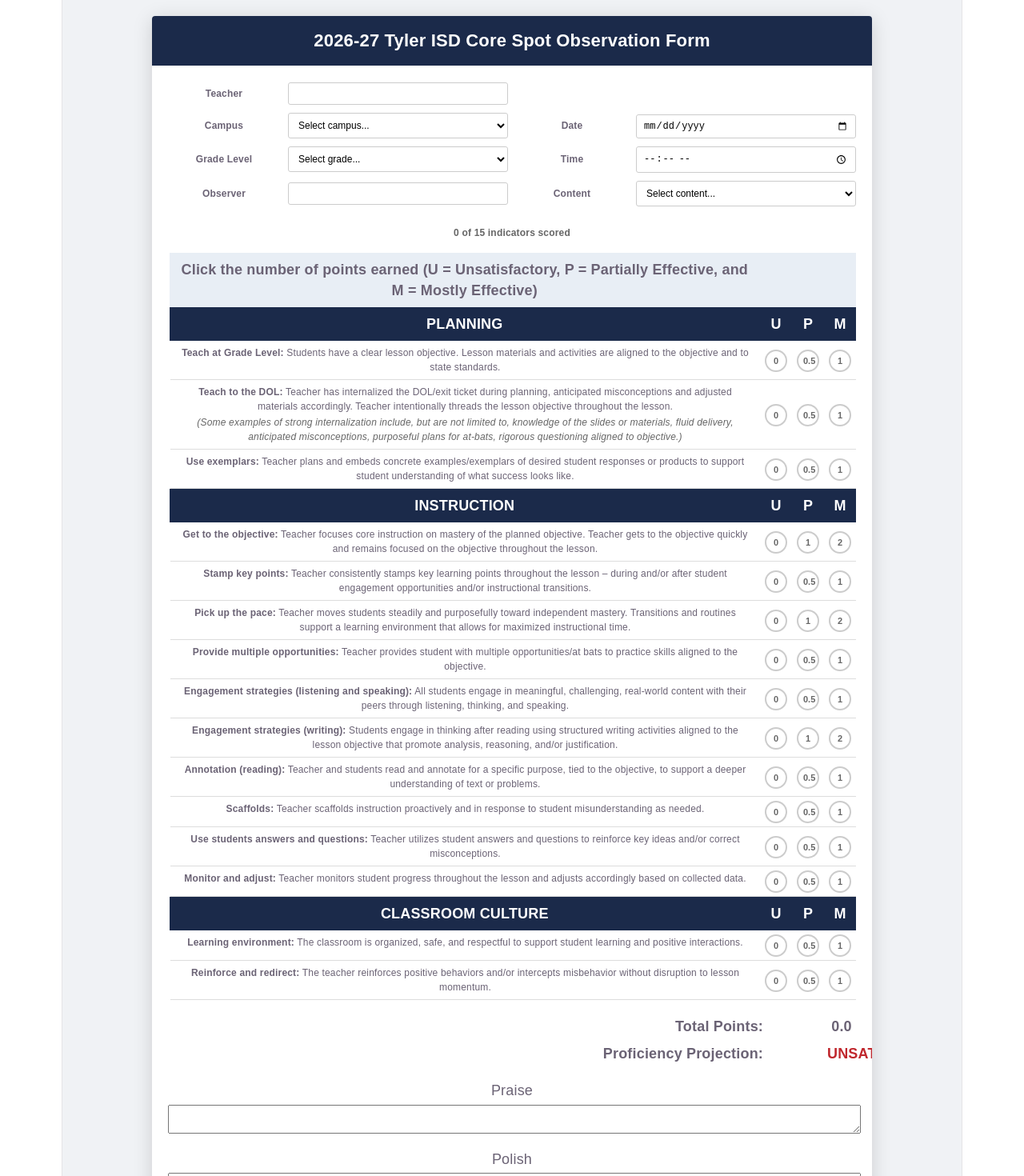
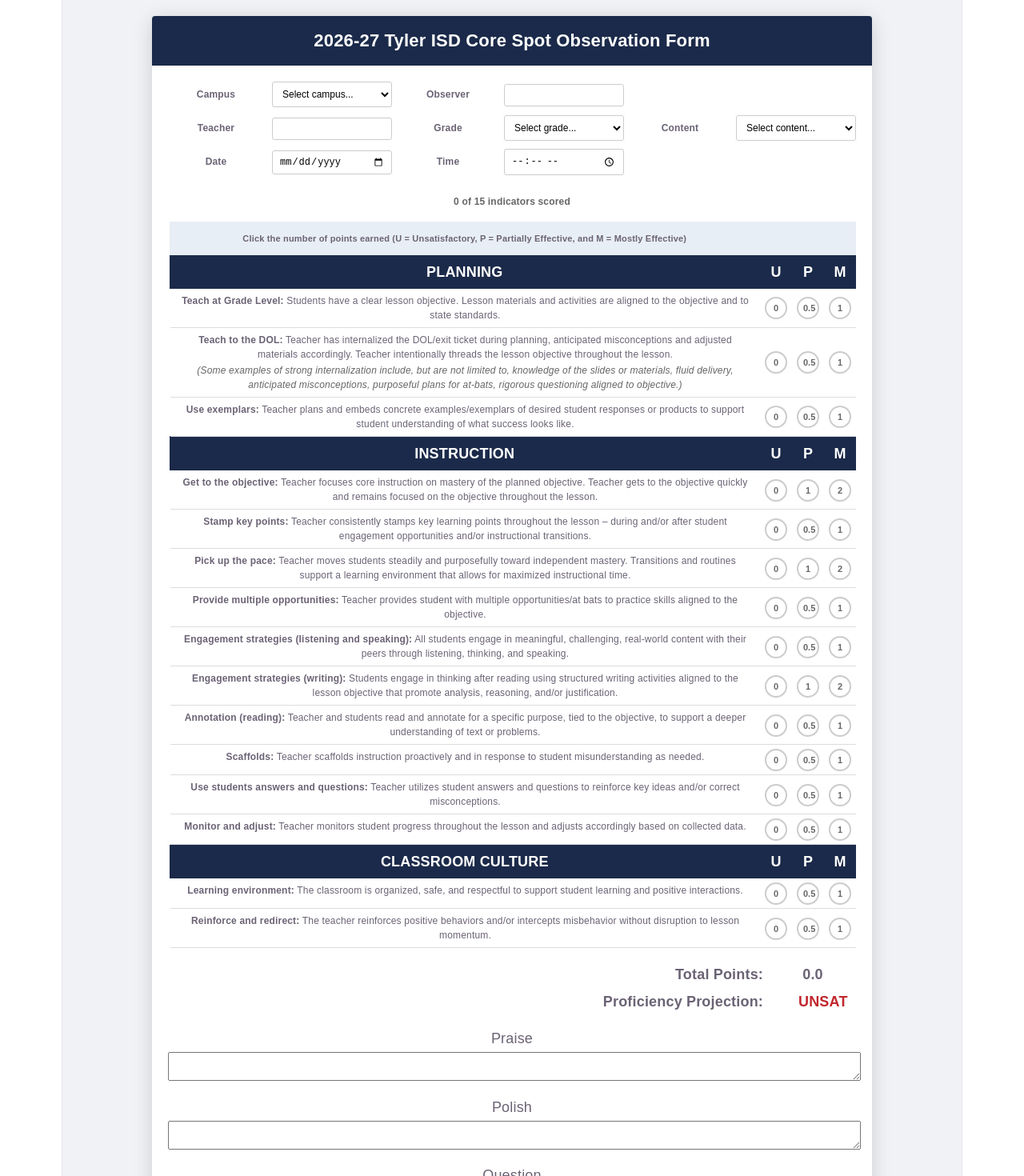
Before and after one commit to jamescureton/tisd-spot-check-form, a React (Vite) app: page / in a window 1280 px wide. Shown: the top 1470 px of the page at 80% size. Built offline with nearby package versions, Linux system fonts and the light colour scheme.

Commit message:
Rearranged table and fixed formatting

```diff
--- a/src/App.tsx
+++ b/src/App.tsx
@@ -513,25 +513,13 @@
         <div
   style={{
     display: "grid",
-    gridTemplateColumns: "140px 1fr 140px 1fr",
+    gridTemplateColumns: "120px 1fr 120px 1fr 120px 1fr",
     gap: 10,
     marginBottom: 20,
     alignItems: "center",
   }}
 >
-  {/* Row 1 */}
-  <div style={{ fontSize: 12, fontWeight: "bold" }}>Teacher</div>
-  <div>
-    <input
-      value={fields.teacher}
-      onChange={(e) => handleFieldChange("teacher", e.target.value)}
-      style={inputStyle("teacher")}
-    />
-  </div>
-  <div></div>
-  <div></div>
-
-  {/* Row 2 */}
+  {/* Row 1: Campus + Observer */}
   <div style={{ fontSize: 12, fontWeight: "bold" }}>Campus</div>
   <div>
     <select
@@ -549,18 +537,30 @@
       ))}
     </select>
   </div>
-  <div style={{ fontSize: 12, fontWeight: "bold" }}>Date</div>
+
+  <div style={{ fontSize: 12, fontWeight: "bold" }}>Observer</div>
   <div>
     <input
-      type="date"
-      value={fields.date}
-      onChange={(e) => handleFieldChange("date", e.target.value)}
-      style={inputStyle("date")}
+      value={fields.observer}
+      onChange={(e) => handleFieldChange("observer", e.target.value)}
+      style={inputStyle("observer")}
     />
   </div>
 
-  {/* Row 3 */}
-  <div style={{ fontSize: 12, fontWeight: "bold" }}>Grade Level</div>
+  <div></div>
+  <div></div>
+
+  {/* Row 2: Teacher + Grade + Content */}
+  <div style={{ fontSize: 12, fontWeight: "bold" }}>Teacher</div>
+  <div>
+    <input
+      value={fields.teacher}
+      onChange={(e) => handleFieldChange("teacher", e.target.value)}
+      style={inputStyle("teacher")}
+    />
+  </div>
+
+  <div style={{ fontSize: 12, fontWeight: "bold" }}>Grade</div>
   <div>
     <select
       value={fields.grade}
@@ -576,25 +576,6 @@
         </option>
       ))}
     </select>
-  </div>
-  <div style={{ fontSize: 12, fontWeight: "bold" }}>Time</div>
-  <div>
-    <input
-      type="time"
-      value={fields.time}
-      onChange={(e) => handleFieldChange("time", e.target.value)}
-      style={inputStyle("time")}
-    />
-  </div>
-
-  {/* Row 4 */}
-  <div style={{ fontSize: 12, fontWeight: "bold" }}>Observer</div>
-  <div>
-    <input
-      value={fields.observer}
-      onChange={(e) => handleFieldChange("observer", e.target.value)}
-      style={inputStyle("observer")}
-    />
   </div>
   <div style={{ fontSize: 12, fontWeight: "bold" }}>Content</div>
   <div>
@@ -613,6 +594,30 @@
       ))}
     </select>
   </div>
+
+  {/* Row 3: Date + Time */}
+  <div style={{ fontSize: 12, fontWeight: "bold" }}>Date</div>
+  <div>
+    <input
+      type="date"
+      value={fields.date}
+      onChange={(e) => handleFieldChange("date", e.target.value)}
+      style={inputStyle("date")}
+    />
+  </div>
+
+  <div style={{ fontSize: 12, fontWeight: "bold" }}>Time</div>
+  <div>
+    <input
+      type="time"
+      value={fields.time}
+      onChange={(e) => handleFieldChange("time", e.target.value)}
+      style={inputStyle("time")}
+    />
+  </div>
+
+  <div></div>
+  <div></div>
 </div>
 
           <div
@@ -635,7 +640,7 @@
           >
             <tbody>
             <tr style={{ background: "#e8eef5" }}>
-  <td style={{ padding: 8, fontWeight: "bold" }}>
+  <td style={{ padding: 8, fontWeight: "bold", fontSize: 11, }}>
     Click the number of points earned (U = Unsatisfactory, P = Partially Effective, and M = Mostly Effective)
   </td>
   <td style={{ textAlign: "center", fontWeight: "bold" }}></td>
@@ -703,23 +708,31 @@
     width: "100%",
   }}
 >
-  <div style={{ textAlign: "right", fontWeight: "bold", paddingRight: 8 }}>
+    {/* Total Points */}
+    <div style={{ textAlign: "right", fontWeight: "bold", paddingRight: 8 }}>
     Total Points:
   </div>
-  <div></div>
   <div></div>
   <div style={{ textAlign: "center", fontWeight: "bold" }}>
     {totalPoints.toFixed(1)}
   </div>
+  <div></div>
 
+  {/* Proficiency */}
   <div style={{ textAlign: "right", fontWeight: "bold", paddingRight: 8 }}>
     Proficiency Projection:
   </div>
   <div></div>
-  <div></div>
-  <div style={{ textAlign: "center", fontWeight: "bold", color: proficiency.color }}>
+  <div
+    style={{
+      textAlign: "center",
+      fontWeight: "bold",
+      color: proficiency.color,
+    }}
+  >
     {proficiency.label}
   </div>
+  <div></div>
 </div>
 
           <div style={{ marginBottom: 12 }}>
```
